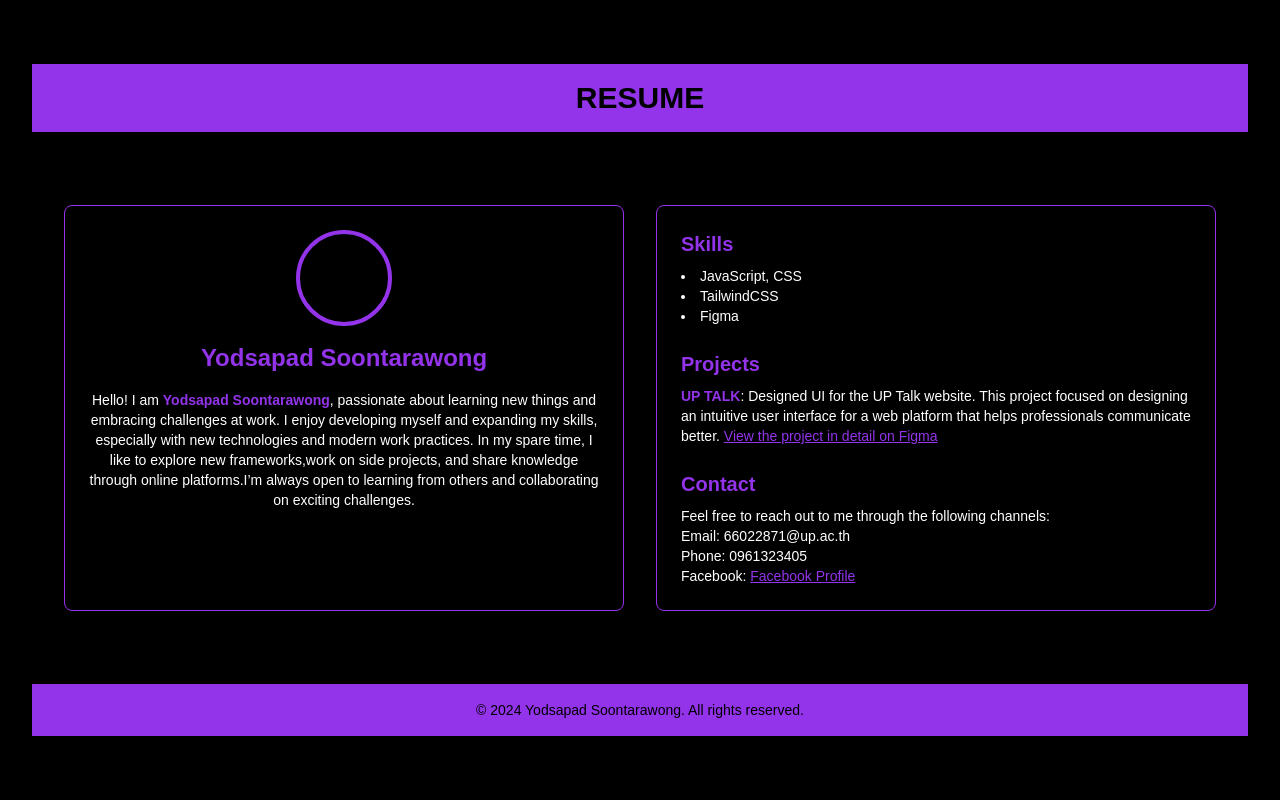
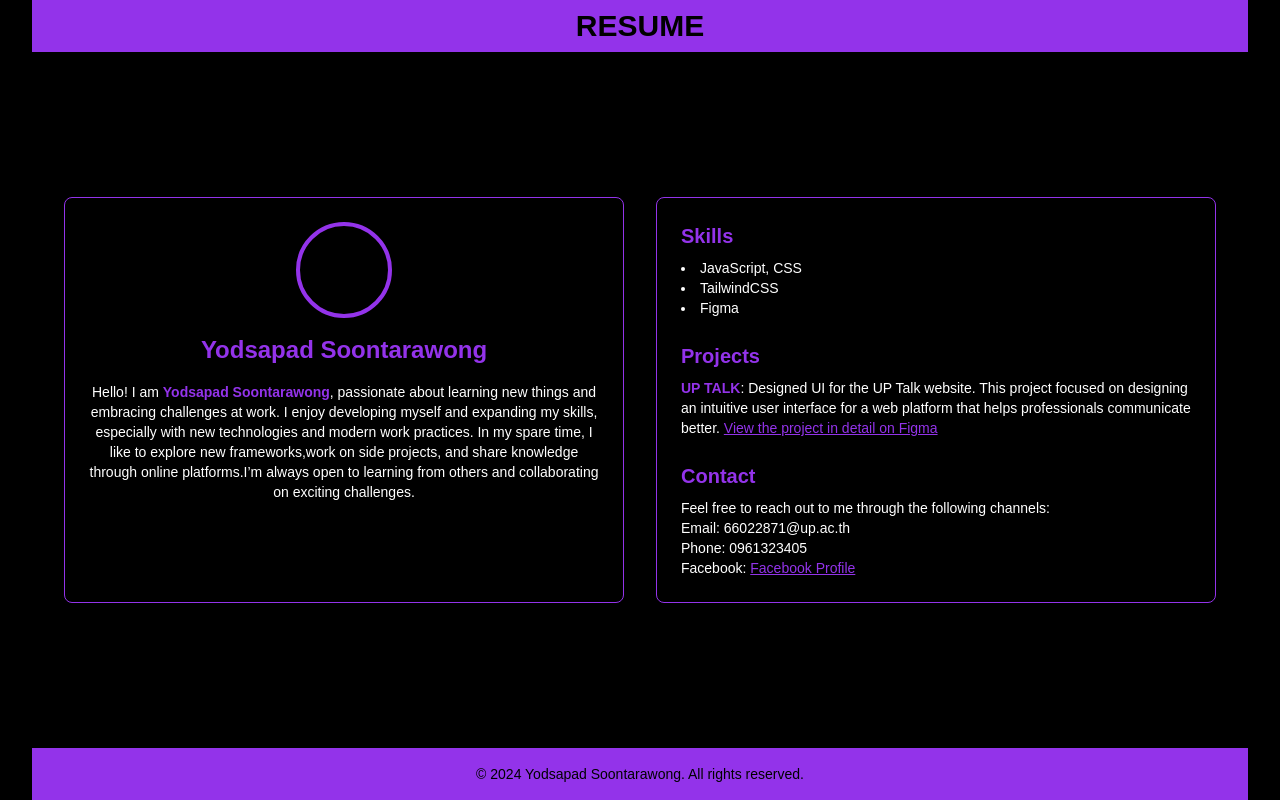
Before and after one commit to yodsapad/resume-portfolio, a Next.js app: page / in a window 1280 px wide. Built offline with nearby package versions, Linux system fonts and the light colour scheme.

Commit message:
แก้ไขHeader

```diff
--- a/pages/index.js
+++ b/pages/index.js
@@ -1,8 +1,8 @@
 export default function Home() {
   return (
-    <div className="bg-black text-white min-h-screen flex flex-col items-center justify-between px-8 py-16">
+    <div className="bg-black text-white min-h-screen flex flex-col items-center justify-between px-8">
       {/* Header */}
-      <header className="bg-purple-600 w-full text-center text-3xl font-bold text-black py-4">
+      <header className="bg-purple-600 w-full text-center text-3xl font-bold text-black py-2">
         RESUME
       </header>
 
```
